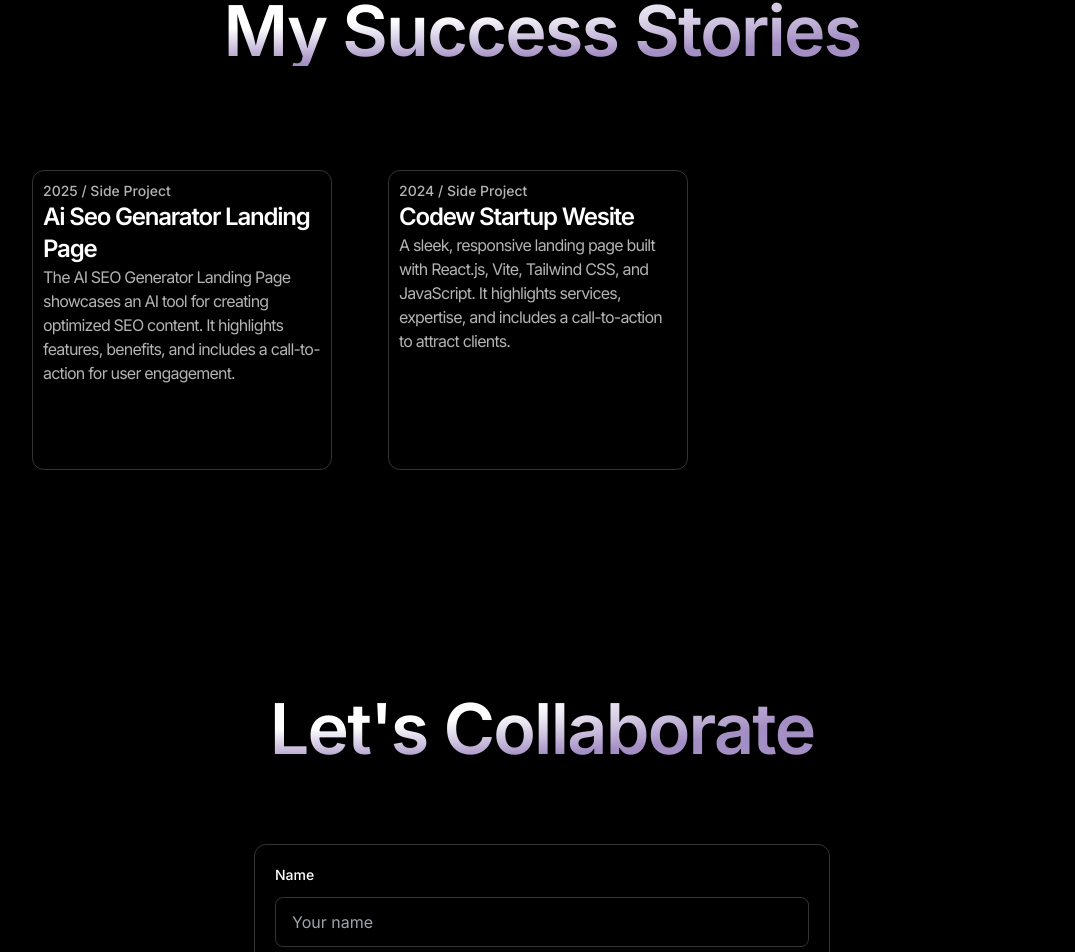
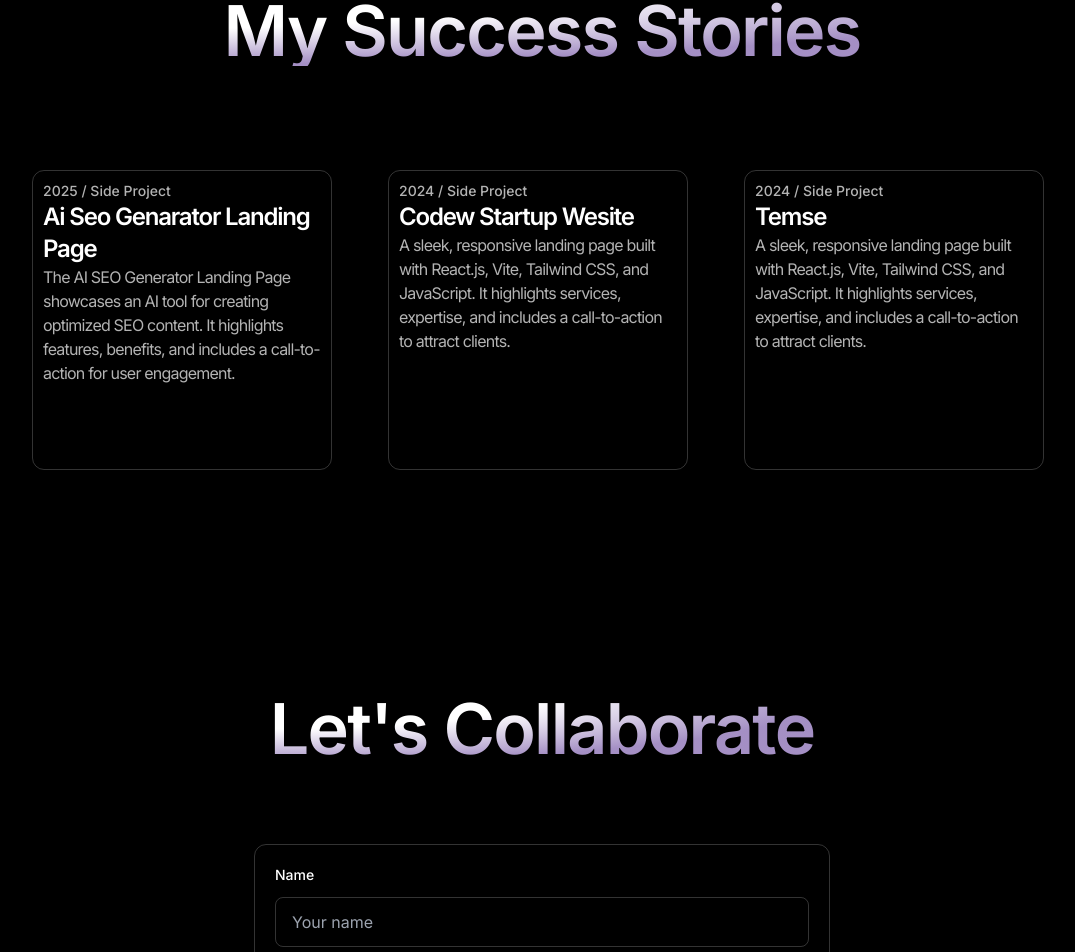
Before and after one commit to SaadAnna/Saad_Anna_Portfolio, a Next.js app: page / in a window 1280 px wide. Shown: the part 2447-3399 px from the top of the page, without its empty margins (98-1173 px from the left). Built offline with nearby package versions, Linux system fonts and the light colour scheme.

Commit message:
Add A Work Link In The Work Section

```diff
--- a/src/sections/Work.tsx
+++ b/src/sections/Work.tsx
@@ -5,7 +5,6 @@ export const Work = () => {
       id: 1,
       type: "2025 / Side Project",
       title: "Ai Seo Genarator Landing Page",
-      GitHubLink: false,
       description:
         "The AI SEO Generator Landing Page showcases an AI tool for creating optimized SEO content. It highlights features, benefits, and includes a call-to-action for user engagement.",
       LivePreview: "https://dester.vercel.app/",
@@ -13,11 +12,18 @@ export const Work = () => {
     {
       id: 2,
       type: "2024 / Side Project",
-      GitHubLink: false,
       title: "Codew Startup Wesite",
       description:
         "A sleek, responsive landing page built with React.js, Vite, Tailwind CSS, and JavaScript. It highlights services, expertise, and includes a call-to-action to attract clients.",
       LivePreview: "https://codewx.netlify.app/",
+      },
+    {
+      id: 3,
+      type: "2024 / Side Project",
+      title: "Temse",
+      description:
+        "A sleek, responsive landing page built with React.js, Vite, Tailwind CSS, and JavaScript. It highlights services, expertise, and includes a call-to-action to attract clients.",
+      LivePreview: "https://Temse.netlify.app/",
       },
 
   ];
@@ -46,17 +52,7 @@ export const Work = () => {
                 <div className=" text-white/70 tracking-tighter font-normal text-base max-w-3xl">
                   {work.description}
                 </div>
-
-                {work.GitHubLink && (
-                  <a
-                    href="https://github.com/SaadAnna"
-                    target="_blank"
-                    className="flex justify-center m-auto text-sm text-white/30 hover:text-white duration-300 rounded-full font-medium"
-                  >
-                    View In GitHub
-                  </a>
-
-                )}</a>
+                </a>
               </div>
             ))}
           </div>
```
